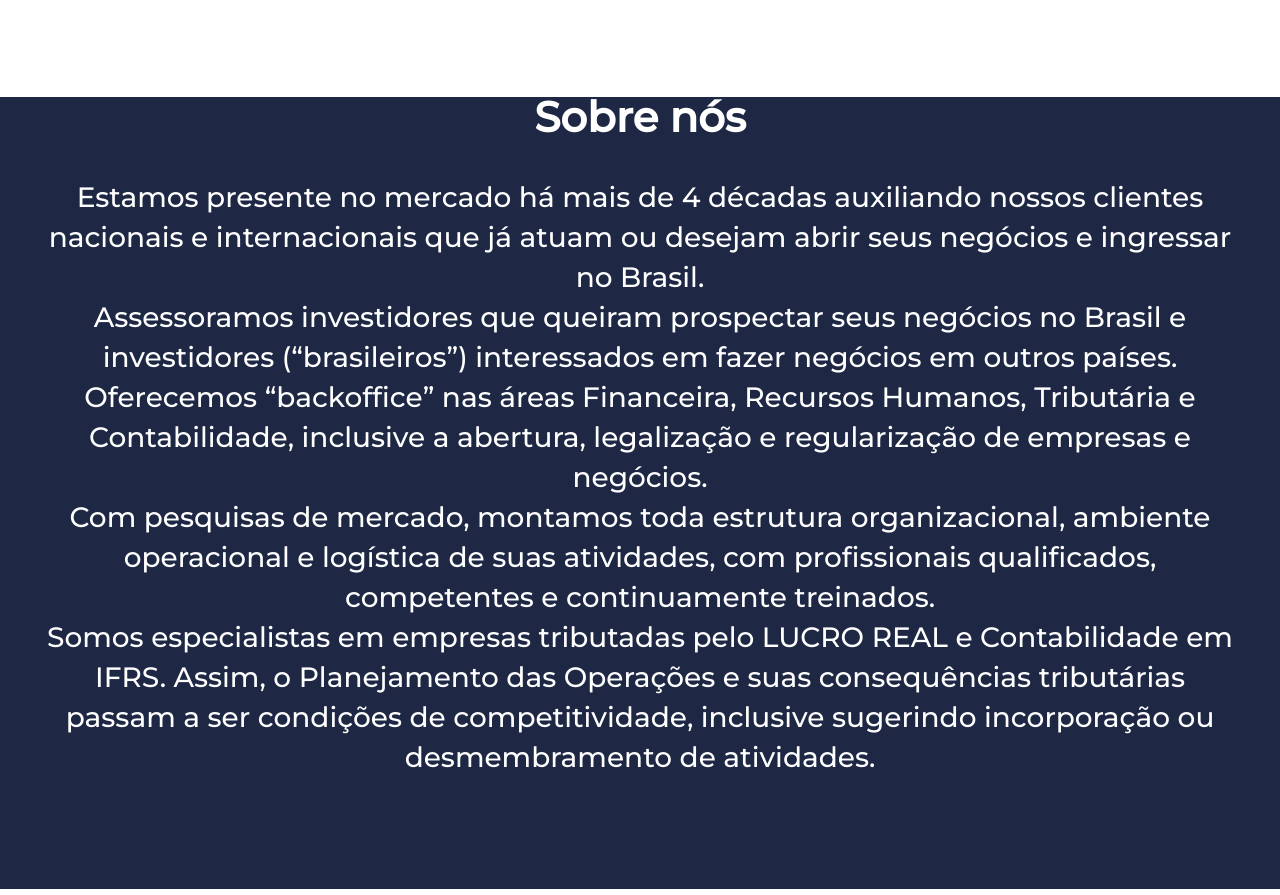
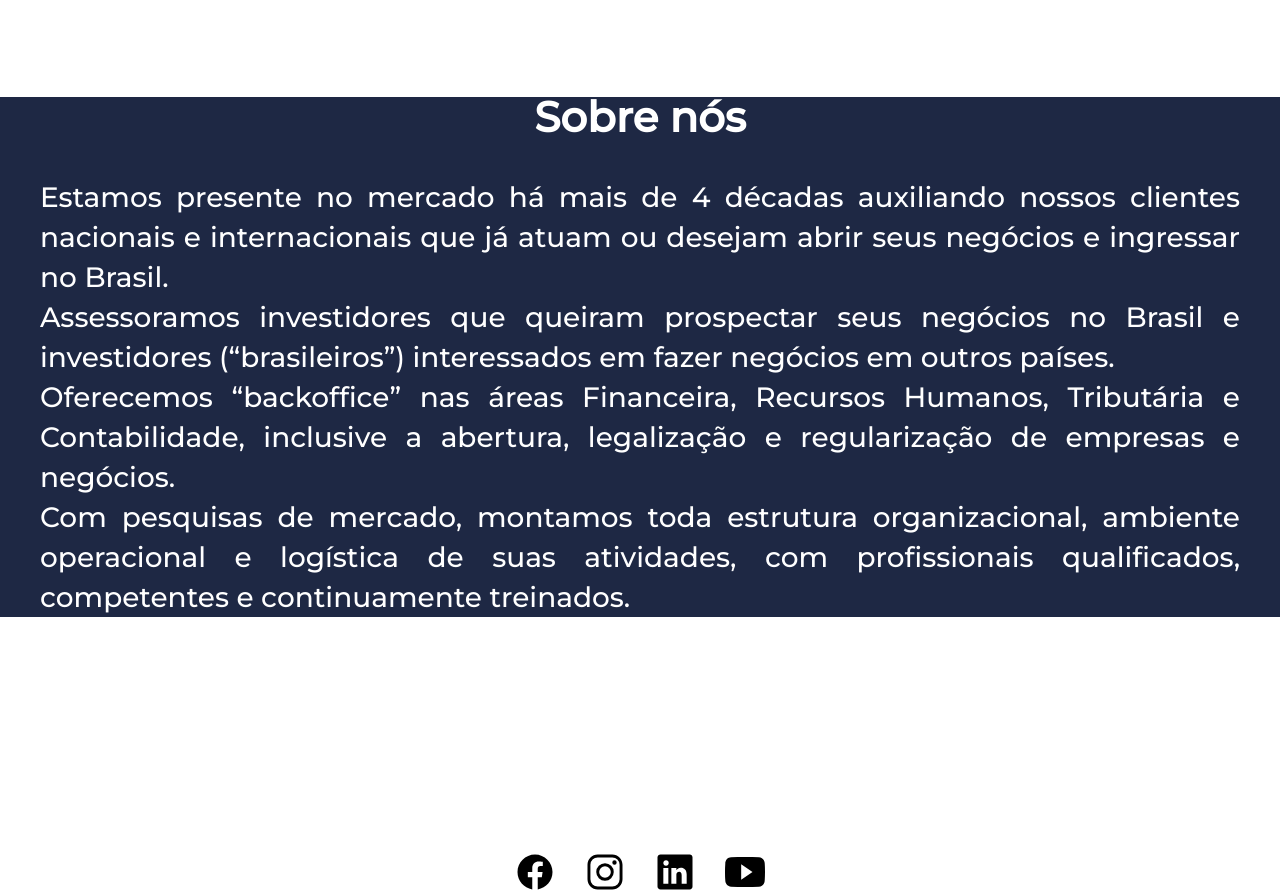
Before and after one commit to marcosillvestre/Landing-page-usefull, a plain HTML site: page index.html in a window 1280 px wide. Shown: the part 1560-2455 px from the top of the page. Drawn offline with Linux system fonts and the light colour scheme.

Commit message:
css update
css update

```diff
--- a/index.html
+++ b/index.html
@@ -102,6 +102,29 @@
                     das Operações e suas consequências tributárias passam a ser condições de competitividade, inclusive
                     sugerindo incorporação ou desmembramento de atividades.
                 </p>
+                <ion-icon class="logos">
+                    <button class="networks">
+                        <a href="http://facebook.com">
+                        <img src="./assets/logo-facebook.svg" alt="">
+                    </a>
+                </button>
+                <button class="networks">
+                    <a href="http://instagram.com">
+                    <img src="./assets/logo-instagram.svg" alt="">
+                </a>
+            </button>
+            <button class="networks">
+                <a href="http://linkedin.com">
+                <img src="./assets/logo-linkedin.svg" alt="">
+            </a>
+        </button>
+        <button class="networks">
+            <a href="http://youtube.com">
+            <img src="./assets/logo-youtube.svg" alt="">
+        </a>
+    </button>
+                   </ion-icon>
+
             </div>
         </main>
     </div>
--- a/styles.css
+++ b/styles.css
@@ -138,7 +138,7 @@ li{
 main{
     background-color: #1E2844;
     color: #fff;
-    height: 99vh;
+    height: 65vh;
     text-align: center;
     font-weight: 500;
     font-size: 28px;
@@ -152,6 +152,7 @@ main{
 }
 .paragraph{
     padding: 40px;
+    text-align: justify;
 
 }
 .button-menu{
@@ -182,7 +183,20 @@ main{
     margin-left: -135px;
     margin-top: 20px;
   }
+  .logos{
+      display: flex;
+      justify-content:center;
+      gap: 30px;
+      position: relative;
+      top: 75px;
 
+  }
+.networks{
+    height:40px;
+    width:40px;
+    background: transparent;
+    border: none;
+}
 
 
 
@@ -192,6 +206,10 @@ main{
 
 
 @media (max-width:981px){
+    .logos{
+        position: relative;
+        top: 50px;
+    }
 
     #menuList{
         background: #fff;
```
Also changed, not shown: assets/logo-facebook.svg (added), assets/logo-instagram.svg (added), assets/logo-linkedin.svg (added), assets/logo-youtube.svg (added).
